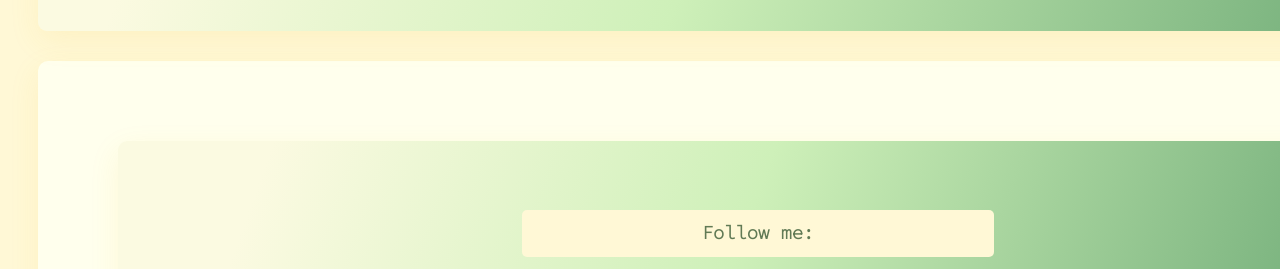
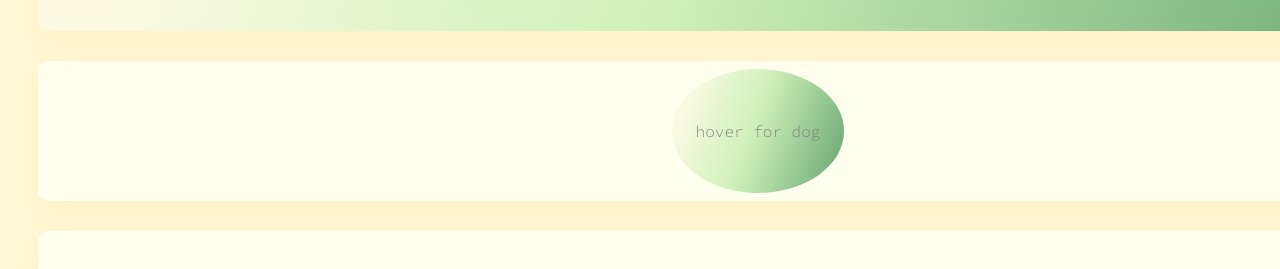
Before and after one commit to phoebeben/profile, a plain HTML site: page index.html in a window 1280 px wide. Shown: the part 925-1194 px from the top of the page. Drawn offline with Linux system fonts and the light colour scheme.

Commit message:
added photo

```diff
--- a/index.html
+++ b/index.html
@@ -27,6 +27,9 @@
         <div class="gradient-background">
           <div class="text-cutout">I <i class="fa-solid fa-heart"></i>GREEN</div>
         </div>
+        <div class="card-white">
+          <a href="" class="button-circle">hover for dog</a>
+        </div>
       <div class="card-white">
         <div class="gradient-background">
           <div class="title-cream">
--- a/stylesheet.css
+++ b/stylesheet.css
@@ -58,6 +58,24 @@ h3 {
   height: 100px;
   border-radius: 50%;
   position: relative;
+}
+
+.card-white .button-circle {
+  padding-top: 52px;
+  padding-bottom: 52px;
+  padding-left: 24px;
+  padding-right: 24px;
+  border-radius: 50%;
+  background: linear-gradient(109.6deg, rgb(251, 250, 225) 11.2%, rgb(206, 240, 185) 47.5%, rgb(100, 163, 111) 100.2%);
+  color: grey;
+  text-decoration: none;
+}
+
+.card-white .button-circle:hover {
+  background-image: url('images/dog.jpeg');
+  background-repeat: no-repeat;
+  background-position: center;
+  background-size: cover;
 }
 
 .list-inline {
```
Also changed, not shown: 1 other file.
